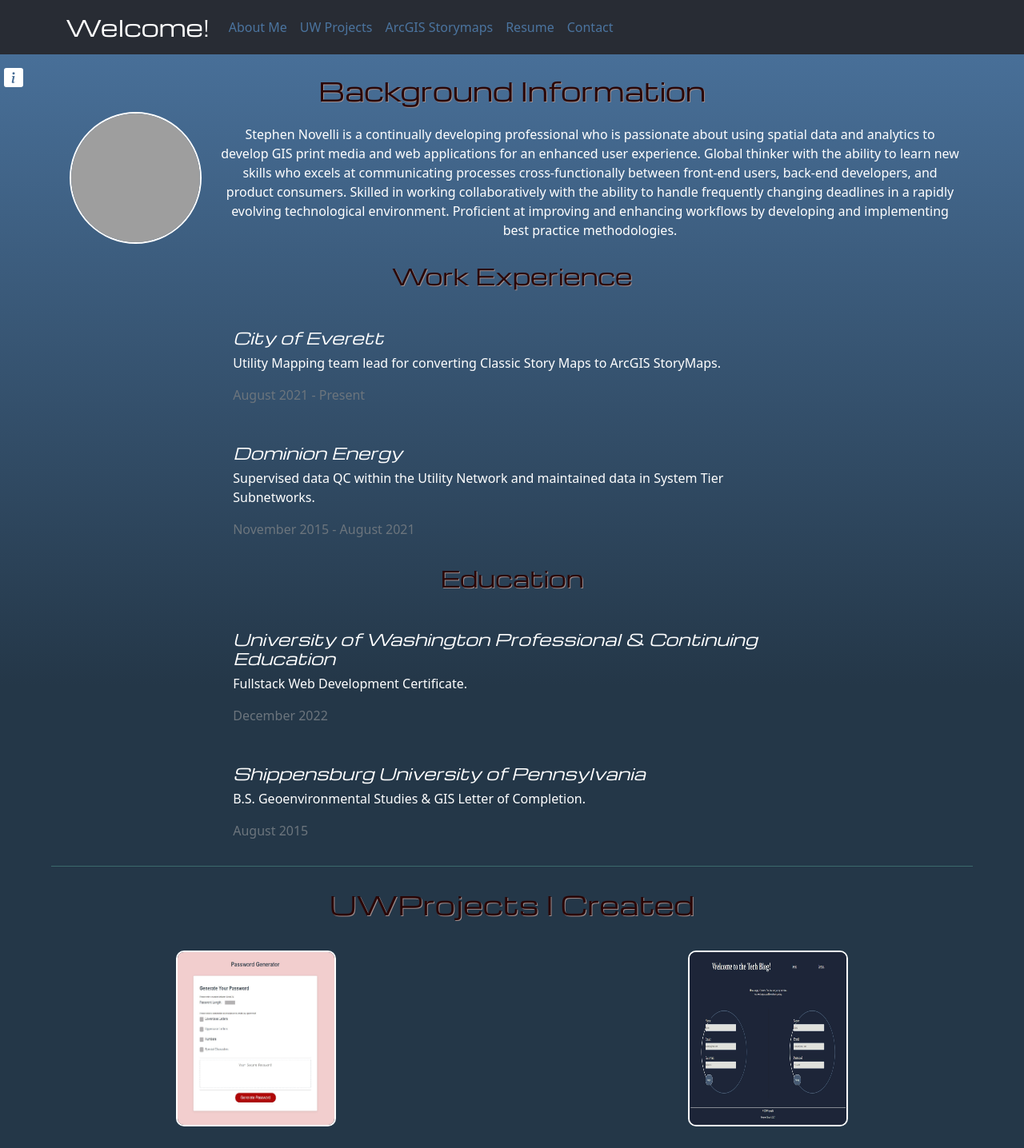
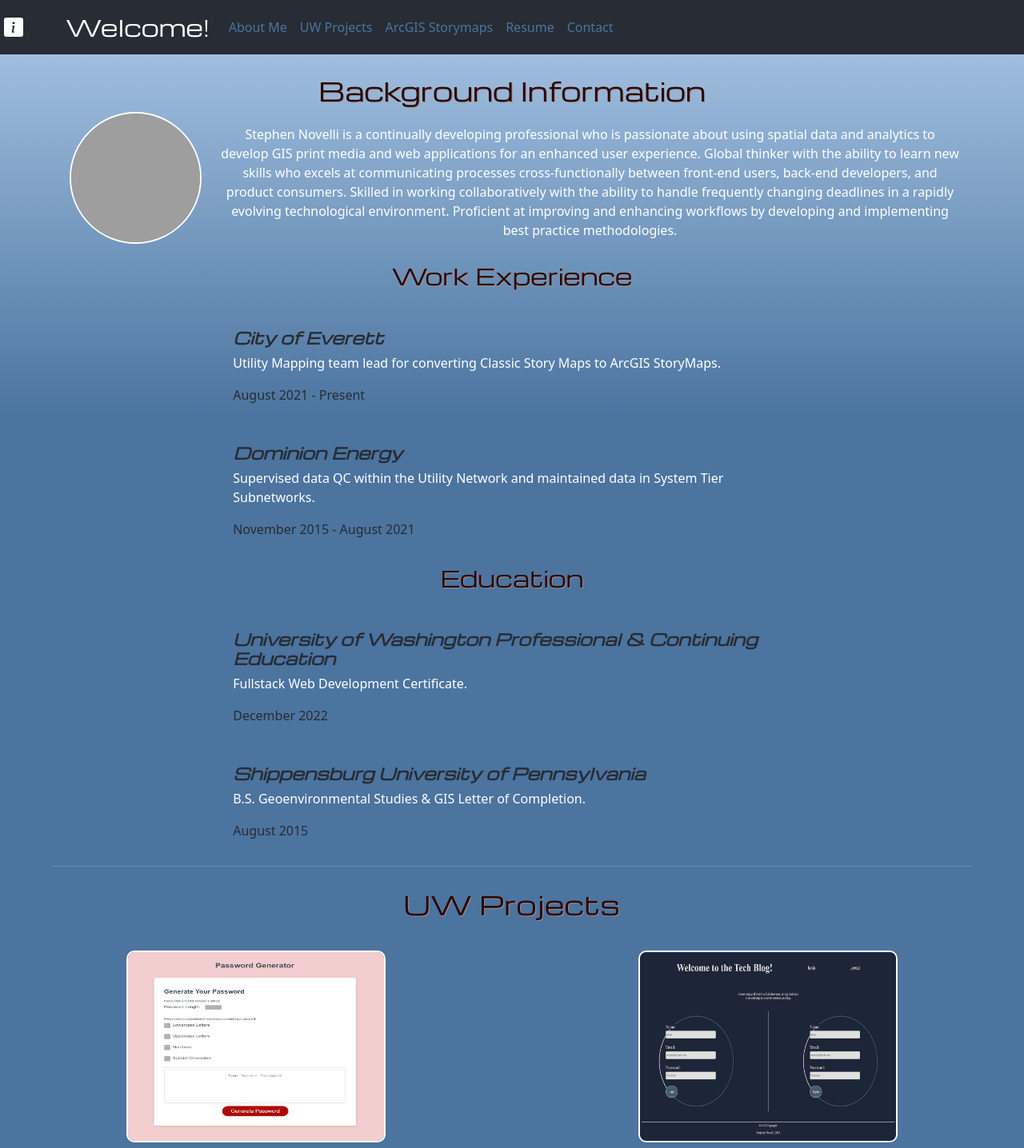
Before and after one commit to snovelli1021/snovelli-portfolio, a React (Create React App) app: page / in a window 1280 px wide. Shown: the top 1436 px of the page at 80% size. Built offline with nearby package versions, Linux system fonts and the light colour scheme; grey boxes are pictures that could not be loaded.

Commit message:
Changed background color of app, and text colors. Removed image from sidebar and made it a solid color.

```diff
--- a/src/App.css
+++ b/src/App.css
@@ -17,7 +17,7 @@
 
 .App {
   text-align: center;
-  background: linear-gradient(180deg, #4b749f 0%, #243748 25%);
+  background: linear-gradient(180deg, #acc9e8 0%, #4b749f 15%);
 }
 
 h2 {
@@ -25,12 +25,14 @@
   color: rgb(42, 6, 6);
   text-shadow: 1px 1px rgb(159, 141, 141);
   font-weight: 900;
+  font-size: 28px;
 }
 
 h3 {
   font-family: "Michroma", sans-serif;
   color: rgb(42, 6, 6);
   text-shadow: 1px 1px rgb(159, 141, 141);
+  font-size: 24px;
 }
 
 p {
@@ -43,14 +45,16 @@
 }
 
 .card-title.h5 {
-  color: white;
+  color: #282c34;
+  font-weight: bold;
   font-style: italic;
   font-family: "Michroma", sans-serif;
+  font-size: 20px;
 }
 
 .sidebarInfo {
   position: fixed;
-  top: 10%;
+  top: 20px;
   z-index: 1100;
 }
 
--- a/src/App.js
+++ b/src/App.js
@@ -15,17 +15,14 @@
   return (
     <div className="App">
       {<Navbar />}
-
       <div className="sidebarInfo">{<Sidebar />}</div>
       <div>
         <h2>Background Information</h2>
         <div id="AboutMe">{<AboutMe />}</div>
         {<Divider />}
         {/* Need to add section for personal projects using ArcGIS API
-        and update with new class project data after refactoring.
-        Should consider adjusting image sizes at large scale depending
-        how many projects are rendered. */}
-        <h2>UWProjects I Created</h2>
+        and maybe a figma design. */}
+        <h2>UW Projects</h2>
         <br></br>
         <div id="Projects">{<Projects />}</div>
         {<Divider />}
--- a/src/components/AboutMe/AboutMe.css
+++ b/src/components/AboutMe/AboutMe.css
@@ -78,3 +78,7 @@
   justify-content: center;
   width: 60%;
 }
+
+.text-muted {
+  color: #282c34 !important;
+}
--- a/src/components/Contact/Contact.js
+++ b/src/components/Contact/Contact.js
@@ -85,7 +85,7 @@
       />
       <div>
         <Form.Text className="text-muted">
-          Your information is private and never sharaed.
+          Your information is private and never shared.
         </Form.Text>
       </div>
       <Form.Label>Message</Form.Label>
--- a/src/components/Navbar/Navbar.css
+++ b/src/components/Navbar/Navbar.css
@@ -21,6 +21,12 @@
   font-family: "Michroma", sans-serif;
   font-size: 28px;
   color: white;
+}
+
+@media screen and (max-width: 420px) {
+  #title {
+    margin-left: 10%;
+  }
 }
 
 #title:hover {
--- a/src/components/Projects/Projects.css
+++ b/src/components/Projects/Projects.css
@@ -27,8 +27,8 @@
 }
 
 .prjPhoto {
-  height: 220px;
-  width: 200px;
+  height: 240px;
+  width: 90%;
   margin-left: auto;
   margin-right: auto;
   margin-top: 2%;
--- a/src/components/Sidebar/Sidebar.css
+++ b/src/components/Sidebar/Sidebar.css
@@ -2,12 +2,11 @@
 .bi.bi-info-square-fill {
   color: white;
   margin-left: 5px;
-  margin-top: 5px;
   position: sticky;
 }
 
 .bi-info-square-fill:hover {
-  color: rgb(42, 6, 6);
+  color: #4b749f;
 }
 
 #sidebarView {
@@ -29,11 +28,8 @@
   background-color: white;
 }
 
-#sidebarImg {
-  background-image: url("../../../public/assets/SidebarImage.jpg");
-  background-repeat: no-repeat;
-  background-attachment: fixed;
-  background-size: cover;
+#sidebarBody {
+  background-color: #282c34;
 }
 
 .bi:hover {
@@ -53,7 +49,7 @@
   text-align: center;
 }
 .profileLinks {
-  color: rgb(42, 6, 6);
+  color: #4b749f;
   text-decoration: bold;
   font-size: 18px;
 }
--- a/src/components/Sidebar/Sidebar.js
+++ b/src/components/Sidebar/Sidebar.js
@@ -32,7 +32,7 @@
             Additional Information
           </Offcanvas.Title>
         </Offcanvas.Header>
-        <Offcanvas.Body id="sidebarImg">
+        <Offcanvas.Body id="sidebarBody">
           <div>
             <p id="offcanvas-text">
               Couldn’t find what you’re looking for or want to learn more?
```
Also changed, not shown: src/components/Navbar/Navbar copy.js (deleted, +0 -40 lines), public/assets/SidebarImage.jpg (deleted).
